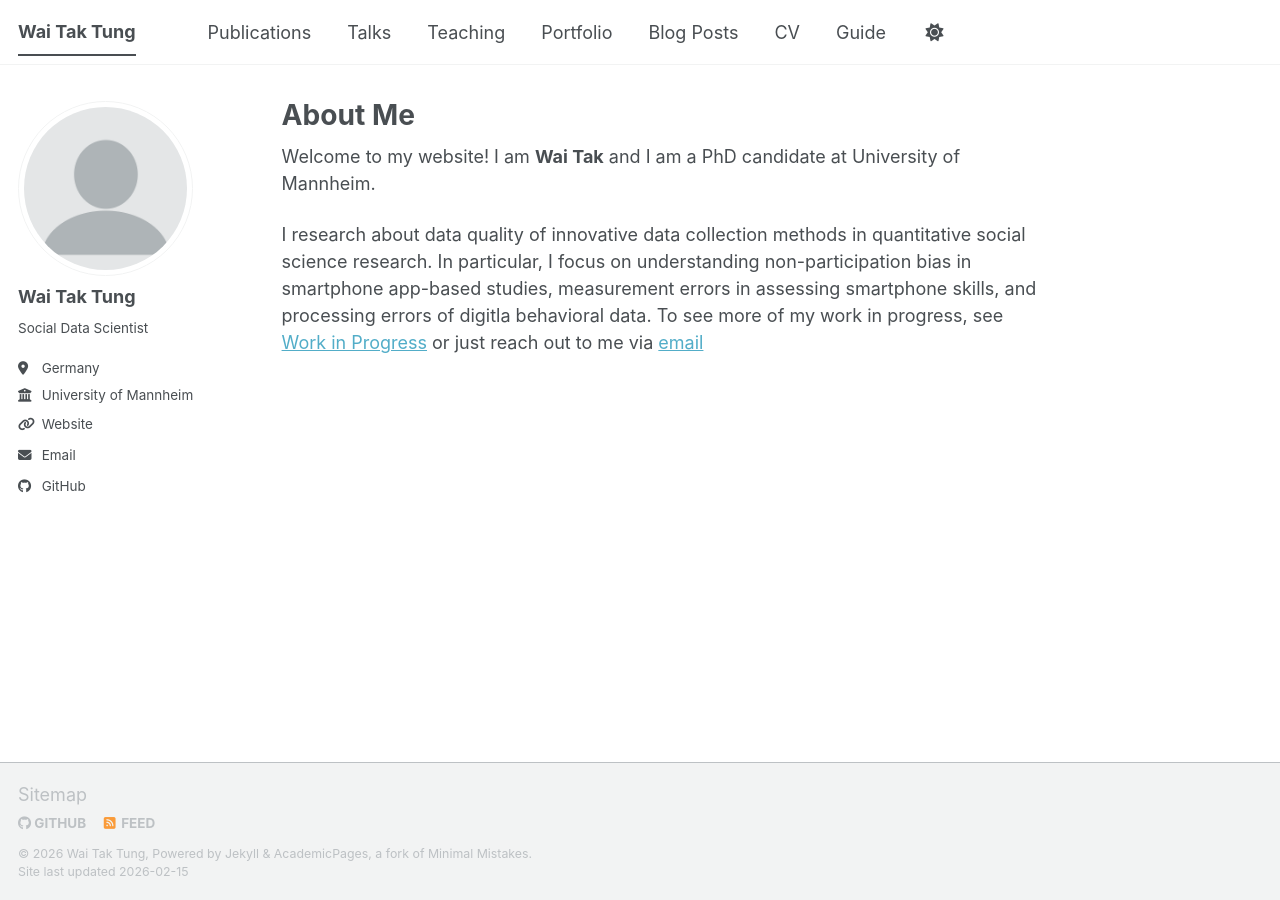
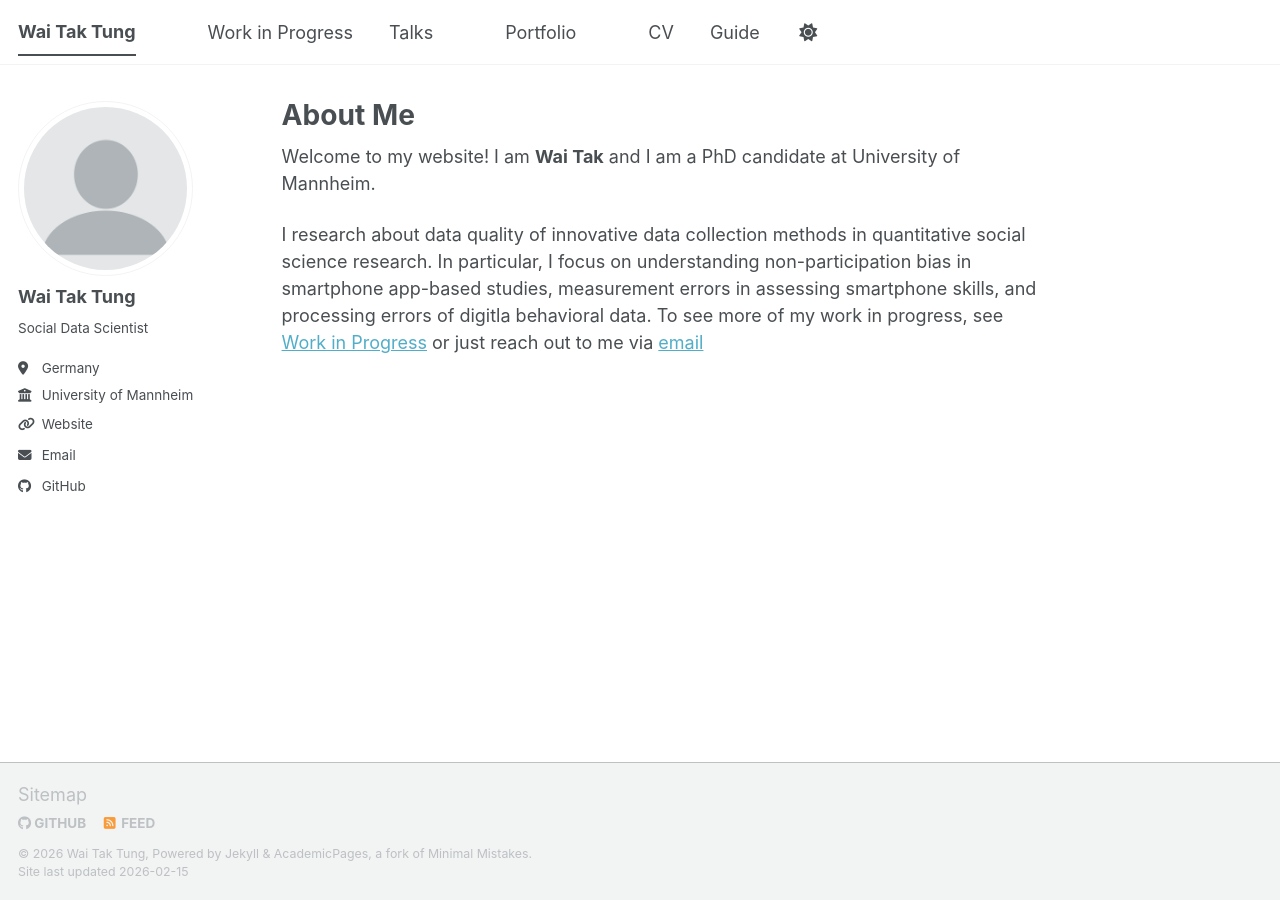
Before and after one commit to wttung/wttung.github.io, a Jekyll site: the page built from _pages/about.md, in a window 1280 px wide. Built offline with Jekyll 4.4.1, drawn with Linux system fonts in a browser that asks for light colours; a script bundle is joined from its source files by our own code; library files that are not in the unit come from our copies.

Commit message:
Update navigation.yml

```diff
--- a/_data/navigation.yml
+++ b/_data/navigation.yml
@@ -8,20 +8,20 @@
 #      Markdown formatted page while the second is generated using JSON.
 
 main:
-  - title: "Publications"
-    url: /publications/
+  - title: "Work in Progress"
+    url: /work in progress/
 
   - title: "Talks"
     url: /talks/
 
-  - title: "Teaching"
-    url: /teaching/
+  - #title: "Teaching"
+    #url: /teaching/
 
   - title: "Portfolio"
     url: /portfolio/
 
-  - title: "Blog Posts"
-    url: /year-archive/
+  - #title: "Blog Posts"
+    #url: /year-archive/
 
   - title: "CV"
     url: /cv/
```
